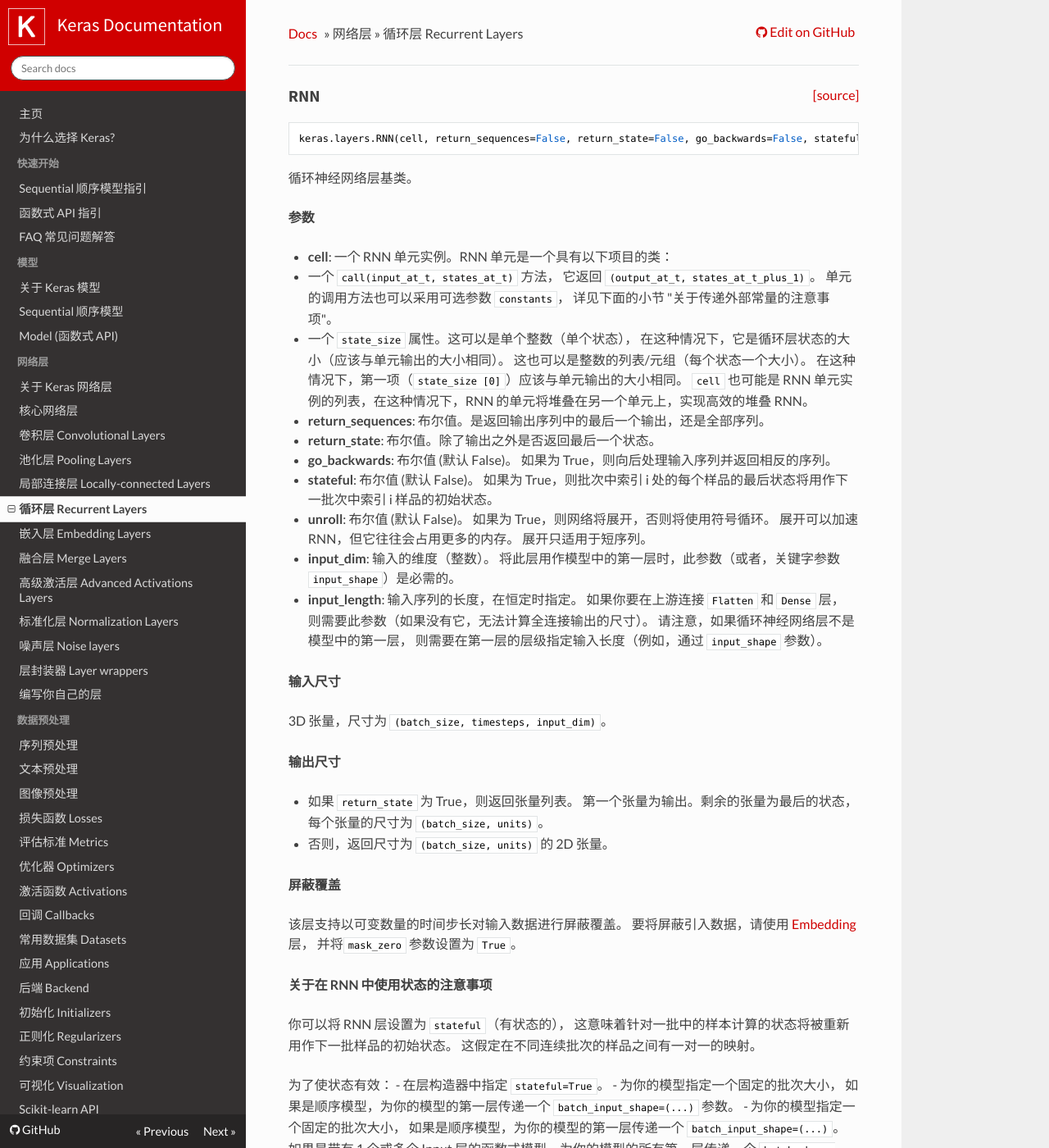
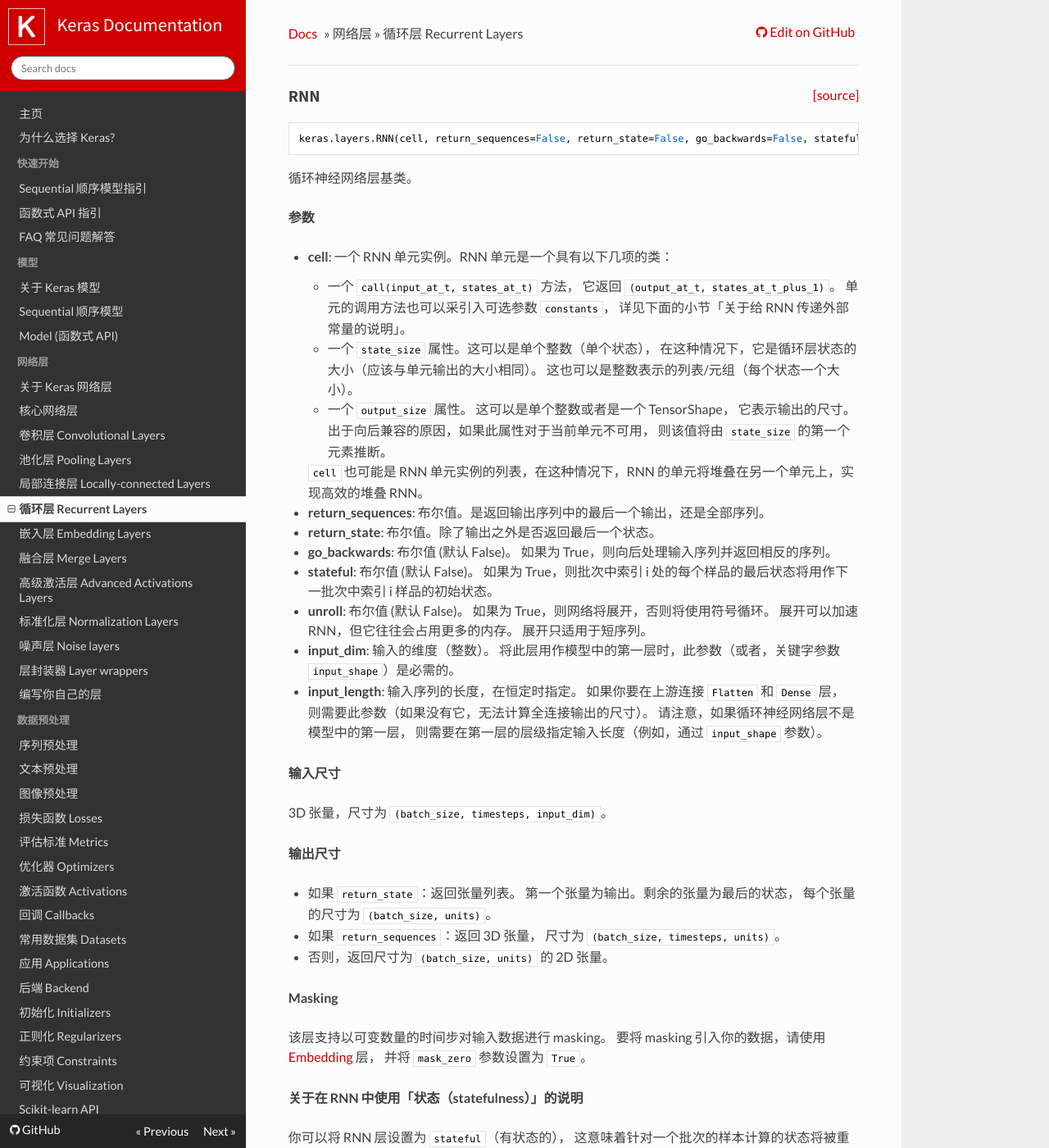
Before and after one commit to gaussic/keras-doc-zh, an MkDocs documentation site: the page built from sources/layers/recurrent.md, in a window 1280 px wide and 1400 px high. Shown: the whole window at 82% size. Built offline with MkDocs 1.6.1, drawn with Linux system fonts in a browser that asks for light colours; nearby versions of some CDN libraries; some web fonts are replaced; library files that are not in the unit come from our copies; some of the changed text lies outside the part shown.

Commit message:
update recurrent

````diff
--- a/sources/layers/recurrent.md
+++ b/sources/layers/recurrent.md
@@ -1,4 +1,4 @@
-<span style="float:right;">[[source]](https://github.com/keras-team/keras/blob/master/keras/layers/recurrent.py#L201)</span>
+<span style="float:right;">[[source]](https://github.com/keras-team/keras/blob/master/keras/layers/recurrent.py#L237)</span>
 ### RNN
 
 ```python
@@ -9,16 +9,20 @@
 
 __参数__
 
-- __cell__: 一个 RNN 单元实例。RNN 单元是一个具有以下项目的类：
-- 一个 `call(input_at_t, states_at_t)` 方法，
-它返回 `(output_at_t, states_at_t_plus_1)`。
-单元的调用方法也可以采用可选参数 `constants`，
-详见下面的小节 "关于传递外部常量的注意事项"。
-- 一个 `state_size` 属性。这可以是单个整数（单个状态），
-在这种情况下，它是循环层状态的大小（应该与单元输出的大小相同）。
-这也可以是整数的列表/元组（每个状态一个大小）。
-在这种情况下，第一项（`state_size [0]`）应该与单元输出的大小相同。
-`cell` 也可能是 RNN 单元实例的列表，在这种情况下，RNN 的单元将堆叠在另一个单元上，实现高效的堆叠 RNN。
+- __cell__: 一个 RNN 单元实例。RNN 单元是一个具有以下几项的类：
+    - 一个 `call(input_at_t, states_at_t)` 方法，
+      它返回 `(output_at_t, states_at_t_plus_1)`。
+      单元的调用方法也可以采引入可选参数 `constants`，
+      详见下面的小节「关于给 RNN 传递外部常量的说明」。
+    - 一个 `state_size` 属性。这可以是单个整数（单个状态），
+      在这种情况下，它是循环层状态的大小（应该与单元输出的大小相同）。
+      这也可以是整数表示的列表/元组（每个状态一个大小）。
+    - 一个 `output_size` 属性。 这可以是单个整数或者是一个 TensorShape，
+      它表示输出的尺寸。出于向后兼容的原因，如果此属性对于当前单元不可用，
+      则该值将由 `state_size` 的第一个元素推断。
+
+    `cell` 也可能是 RNN 单元实例的列表，在这种情况下，RNN 的单元将堆叠在另一个单元上，实现高效的堆叠 RNN。
+
 - __return_sequences__: 布尔值。是返回输出序列中的最后一个输出，还是全部序列。
 - __return_state__: 布尔值。除了输出之外是否返回最后一个状态。
 - __go_backwards__: 布尔值 (默认 False)。
@@ -43,21 +47,23 @@
 
 __输出尺寸__
 
-- 如果 `return_state` 为 True，则返回张量列表。
+- 如果 `return_state`：返回张量列表。
 第一个张量为输出。剩余的张量为最后的状态，
 每个张量的尺寸为 `(batch_size, units)`。
+- 如果 `return_sequences`：返回 3D 张量，
+尺寸为 `(batch_size, timesteps, units)`。
 - 否则，返回尺寸为 `(batch_size, units)` 的 2D 张量。
 
-__屏蔽覆盖__
+__Masking__
 
-该层支持以可变数量的时间步长对输入数据进行屏蔽覆盖。
-要将屏蔽引入数据，请使用 [Embedding](embeddings.md) 层，
-并将`mask_zero` 参数设置为 `True`。
+该层支持以可变数量的时间步对输入数据进行 masking。
+要将 masking 引入你的数据，请使用 [Embedding](embeddings.md) 层，
+并将 `mask_zero` 参数设置为 `True`。
 
-__关于在 RNN 中使用状态的注意事项__
+__关于在 RNN 中使用「状态（statefulness）」的说明__
 
 你可以将 RNN 层设置为 `stateful`（有状态的），
-这意味着针对一批中的样本计算的状态将被重新用作下一批样品的初始状态。
+这意味着针对一个批次的样本计算的状态将被重新用作下一批样本的初始状态。
 这假定在不同连续批次的样品之间有一对一的映射。
 
 为了使状态有效：
@@ -73,7 +79,7 @@
 
 要重置模型的状态，请在特定图层或整个模型上调用 `.reset_states()`。
 
-__关于指定 RNN 初始状态的注意事项__
+__关于指定 RNN 初始状态的说明__
 
 您可以通过使用关键字参数 `initial_state` 调用它们来符号化地指定 RNN 层的初始状态。
 `initial_state` 的值应该是表示 RNN 层初始状态的张量或张量列表。
@@ -81,7 +87,7 @@
 您可以通过调用带有关键字参数 `states` 的 `reset_states` 方法来数字化地指定 RNN 层的初始状态。
 `states` 的值应该是一个代表 RNN 层初始状态的 Numpy 数组或者 Numpy 数组列表。
 
-__关于给 RNN 传递外部常量的注意事项__
+__关于给 RNN 传递外部常量的说明__
 
 你可以使用 `RNN.__call__`（以及 `RNN.call`）的 `constants` 关键字参数将「外部」常量传递给单元。
 这要求 `cell.call` 方法接受相同的关键字参数 `constants`。
@@ -133,21 +139,22 @@
 
 ----
 
-<span style="float:right;">[[source]](https://github.com/keras-team/keras/blob/master/keras/layers/recurrent.py#L926)</span>
+<span style="float:right;">[[source]](https://github.com/keras-team/keras/blob/master/keras/layers/recurrent.py#L944)</span>
 ### SimpleRNN
 
 ```python
 keras.layers.SimpleRNN(units, activation='tanh', use_bias=True, kernel_initializer='glorot_uniform', recurrent_initializer='orthogonal', bias_initializer='zeros', kernel_regularizer=None, recurrent_regularizer=None, bias_regularizer=None, activity_regularizer=None, kernel_constraint=None, recurrent_constraint=None, bias_constraint=None, dropout=0.0, recurrent_dropout=0.0, return_sequences=False, return_state=False, go_backwards=False, stateful=False, unroll=False)
 ```
 
-完全连接的 RNN，其输出将被反馈到输入。
+全连接的 RNN，其输出将被反馈到输入。
 
 __参数__
 
 - __units__: 正整数，输出空间的维度。
 - __activation__: 要使用的激活函数
 (详见 [activations](../activations.md))。
-如果传入 None，则不使用激活函数
+默认：双曲正切（`tanh`）。
+如果传入 `None`，则不使用激活函数
 (即 线性激活：`a(x) = x`)。
 - __use_bias__: 布尔值，该层是否使用偏置向量。
 - __kernel_initializer__: `kernel` 权值矩阵的初始化器，
@@ -190,17 +197,17 @@
 
 ----
 
-<span style="float:right;">[[source]](https://github.com/keras-team/keras/blob/master/keras/layers/recurrent.py#L1426)</span>
+<span style="float:right;">[[source]](https://github.com/keras-team/keras/blob/master/keras/layers/recurrent.py#L1482)</span>
 ### GRU
 
 ```python
 keras.layers.GRU(units, activation='tanh', recurrent_activation='hard_sigmoid', use_bias=True, kernel_initializer='glorot_uniform', recurrent_initializer='orthogonal', bias_initializer='zeros', kernel_regularizer=None, recurrent_regularizer=None, bias_regularizer=None, activity_regularizer=None, kernel_constraint=None, recurrent_constraint=None, bias_constraint=None, dropout=0.0, recurrent_dropout=0.0, implementation=1, return_sequences=False, return_state=False, go_backwards=False, stateful=False, unroll=False, reset_after=False)
 ```
 
-门限循环单元网络 - Cho et al. 2014.
+门限循环单元网络（Gated Recurrent Unit） - Cho et al. 2014.
 
-有两种变体。默认的基于 1406.1078v3 并且在矩阵乘法之前将复位门应用于隐藏状态。
-另一种则是基于 1406.1078v1 并且顺序倒置。
+有两种变体。默认的是基于 1406.1078v3 的实现，同时在矩阵乘法之前将复位门应用于隐藏状态。
+另一种则是基于 1406.1078v1 的实现，它包括顺序倒置的操作。
 
 第二种变体与 CuDNNGRU(GPU-only) 兼容并且允许在 CPU 上进行推理。
 因此它对于 `kernel` 和 `recurrent_kernel` 有可分离偏置。
@@ -212,7 +219,7 @@
 - __activation__: 要使用的激活函数
 (详见 [activations](../activations.md))。
 默认：双曲正切 (`tanh`)。
-如果传入 None，则不使用激活函数
+如果传入 `None`，则不使用激活函数
 (即 线性激活：`a(x) = x`)。
 - __recurrent_activation__: 用于循环时间步的激活函数
 (详见 [activations](../activations.md))。
@@ -261,7 +268,8 @@
 如果为 True，则网络将展开，否则将使用符号循环。
 展开可以加速 RNN，但它往往会占用更多的内存。
 展开只适用于短序列。
-- __reset_after__: GRU 公约 (是否在矩阵乘法之前或者之后使用重置门)。
+- __reset_after__:
+- GRU 公约 (是否在矩阵乘法之前或者之后使用重置门)。
 False =「之前」(默认)，Ture =「之后」( CuDNN 兼容)。
 
 __参考文献__
@@ -273,24 +281,27 @@
 
 ----
 
-<span style="float:right;">[[source]](https://github.com/keras-team/keras/blob/master/keras/layers/recurrent.py#L1881)</span>
+<span style="float:right;">[[source]](https://github.com/keras-team/keras/blob/master/keras/layers/recurrent.py#L2034)</span>
 ### LSTM
 
 ```python
 keras.layers.LSTM(units, activation='tanh', recurrent_activation='hard_sigmoid', use_bias=True, kernel_initializer='glorot_uniform', recurrent_initializer='orthogonal', bias_initializer='zeros', unit_forget_bias=True, kernel_regularizer=None, recurrent_regularizer=None, bias_regularizer=None, activity_regularizer=None, kernel_constraint=None, recurrent_constraint=None, bias_constraint=None, dropout=0.0, recurrent_dropout=0.0, implementation=1, return_sequences=False, return_state=False, go_backwards=False, stateful=False, unroll=False)
 ```
 
-长短期记忆网络层 - Hochreiter 1997.
+长短期记忆网络层（Long Short-Term Memory） - Hochreiter 1997.
 
 __参数__
 
 - __units__: 正整数，输出空间的维度。
 - __activation__: 要使用的激活函数
 (详见 [activations](../activations.md))。
-如果传入 None，则不使用激活函数
+如果传入 `None`，则不使用激活函数
 (即 线性激活：`a(x) = x`)。
 - __recurrent_activation__: 用于循环时间步的激活函数
 (详见 [activations](../activations.md))。
+默认：分段线性近似 sigmoid (`hard_sigmoid`)。
+如果传入 `None`，则不使用激活函数
+(即 线性激活：`a(x) = x`)。
 - __use_bias__: 布尔值，该层是否使用偏置向量。
 - __kernel_initializer__: `kernel` 权值矩阵的初始化器，
 用于输入的线性转换
@@ -347,14 +358,14 @@
 
 ----
 
-<span style="float:right;">[[source]](https://github.com/keras-team/keras/blob/master/keras/layers/convolutional_recurrent.py#L169)</span>
+<span style="float:right;">[[source]](https://github.com/keras-team/keras/blob/master/keras/layers/convolutional_recurrent.py#L788)</span>
 ### ConvLSTM2D
 
 ```python
 keras.layers.ConvLSTM2D(filters, kernel_size, strides=(1, 1), padding='valid', data_format=None, dilation_rate=(1, 1), activation='tanh', recurrent_activation='hard_sigmoid', use_bias=True, kernel_initializer='glorot_uniform', recurrent_initializer='orthogonal', bias_initializer='zeros', unit_forget_bias=True, kernel_regularizer=None, recurrent_regularizer=None, bias_regularizer=None, activity_regularizer=None, kernel_constraint=None, recurrent_constraint=None, bias_constraint=None, return_sequences=False, go_backwards=False, stateful=False, dropout=0.0, recurrent_dropout=0.0)
 ```
 
-卷积 LSTM.
+卷积 LSTM。
 
 它类似于 LSTM 层，但输入变换和循环变换都是卷积的。
 
@@ -362,20 +373,20 @@
 
 - __filters__: 整数，输出空间的维度
 （即卷积中滤波器的输出数量）。
-- __kernel_size__: 一个整数，或者单个整数表示的元组或列表，
-指明 1D 卷积窗口的长度。
-- __strides__: 一个整数，或者单个整数表示的元组或列表，
+- __kernel_size__: 一个整数，或者 n 个整数表示的元组或列表，
+指明卷积窗口的维度。
+- __strides__: 一个整数，或者 n 个整数表示的元组或列表，
 指明卷积的步长。
 指定任何 stride 值 != 1 与指定 `dilation_rate` 值 != 1 两者不兼容。
 - __padding__: `"valid"` 或 `"same"` 之一 (大小写敏感)。
 - __data_format__: 字符串，
 `channels_last` (默认) 或 `channels_first` 之一。
 输入中维度的顺序。
-`channels_last` 对应输入尺寸为 `(batch, height, width, channels)`，
-`channels_first` 对应输入尺寸为 `(batch, channels, height, width)`。
+`channels_last` 对应输入尺寸为 `(batch, time, ..., channels)`，
+`channels_first` 对应输入尺寸为 `(batch, time, channels, ...)`。
 它默认为从 Keras 配置文件 `~/.keras/keras.json` 中
 找到的 `image_data_format` 值。
-如果你从未设置它，将使用 "channels_last"。
+如果你从未设置它，将使用 `"channels_last"`。
 - __dilation_rate__: 一个整数，或 n 个整数的元组/列表，指定用于膨胀卷积的膨胀率。
 目前，指定任何 `dilation_rate` 值 != 1 与指定 stride 值 != 1 两者不兼容。
 - __activation__: 要使用的激活函数
@@ -425,29 +436,22 @@
 __输入尺寸__
 
 - 如果 data_format='channels_first'，
-返回 5D 张量，尺寸为：
+输入 5D 张量，尺寸为：
 `(samples,time, channels, rows, cols)`。
 - 如果 data_format='channels_last'，
-返回 5D 张量，尺寸为：
+输入 5D 张量，尺寸为：
 `(samples,time, rows, cols, channels)`。
 
 __输出尺寸__
 
 - 如果 `return_sequences`，
-- 如果 data_format='channels_first'，
-返回 5D 张量，尺寸为：
-`(samples, time, filters, output_row, output_col)`。
-- 如果 data_format='channels_last'，
-返回 5D 张量，尺寸为：
-`(samples, time, output_row, output_col, filters)`。
+    - 如果 data_format='channels_first'，返回 5D 张量，尺寸为：`(samples, time, filters, output_row, output_col)`。
+    - 如果 data_format='channels_last'，返回 5D 张量，尺寸为：`(samples, time, output_row, output_col, filters)`。
 - 否则，
-- 如果 data_format ='channels_first'，
-返回 4D 张量，尺寸为：
-`(samples, filters, output_row, output_col)`。
-- 如果 data_format='channels_last'，
-返回 4D 张量，尺寸为：
-`(samples, output_row, output_col, filters)`。
-o_row 和 o_col 依赖于过滤器的尺寸和填充。
+    - 如果 data_format ='channels_first'，返回 4D 张量，尺寸为：`(samples, filters, output_row, output_col)`。
+    - 如果 data_format='channels_last'，返回 4D 张量，尺寸为：`(samples, output_row, output_col, filters)`。
+
+o_row 和 o_col 取决于 filter 和 padding 的尺寸。
 
 __异常__
 
@@ -456,13 +460,12 @@
 __参考文献__
 
 - [Convolutional LSTM Network: A Machine Learning Approach for
-Precipitation Nowcasting](http://arxiv.org/abs/1506.04214v1)
-
+Precipitation Nowcasting](http://arxiv.org/abs/1506.04214v1)。
 当前的实现不包括单元输出的反馈回路。
 
 ----
 
-<span style="float:right;">[[source]](https://github.com/keras-team/keras/blob/master/keras/layers/recurrent.py#L768)</span>
+<span style="float:right;">[[source]](https://github.com/keras-team/keras/blob/master/keras/layers/recurrent.py#L779)</span>
 ### SimpleRNNCell
 
 ```python
@@ -506,11 +510,11 @@
 
 ----
 
-<span style="float:right;">[[source]](https://github.com/keras-team/keras/blob/master/keras/layers/recurrent.py#L1138)</span>
+<span style="float:right;">[[source]](https://github.com/keras-team/keras/blob/master/keras/layers/recurrent.py#L1163)</span>
 ### GRUCell
 
 ```python
-keras.layers.GRUCell(units, activation='tanh', recurrent_activation='hard_sigmoid', use_bias=True, kernel_initializer='glorot_uniform', recurrent_initializer='orthogonal', bias_initializer='zeros', kernel_regularizer=None, recurrent_regularizer=None, bias_regularizer=None, kernel_constraint=None, recurrent_constraint=None, bias_constraint=None, dropout=0.0, recurrent_dropout=0.0, implementation=1)
+keras.layers.GRUCell(units, activation='tanh', recurrent_activation='hard_sigmoid', use_bias=True, kernel_initializer='glorot_uniform', recurrent_initializer='orthogonal', bias_initializer='zeros', kernel_regularizer=None, recurrent_regularizer=None, bias_regularizer=None, kernel_constraint=None, recurrent_constraint=None, bias_constraint=None, dropout=0.0, recurrent_dropout=0.0, implementation=1, reset_after=False)
 ```
 
 GRU 层的单元类。
@@ -520,10 +524,14 @@
 - __units__: 正整数，输出空间的维度。
 - __activation__: 要使用的激活函数
 (详见 [activations](../activations.md))。
-如果传入 None，则不使用激活函数
+默认：双曲正切 (`tanh`)。
+如果传入 `None`，则不使用激活函数
 (即 线性激活：`a(x) = x`)。
 - __recurrent_activation__: 用于循环时间步的激活函数
 (详见 [activations](../activations.md))。
+默认：分段线性近似 sigmoid (`hard_sigmoid`)。
+如果传入 `None`，则不使用激活函数
+(即 线性激活：`a(x) = x`)。
 - __use_bias__: 布尔值，该层是否使用偏置向量。
 - __kernel_initializer__: `kernel` 权值矩阵的初始化器，
 用于输入的线性转换
@@ -553,10 +561,17 @@
 模式 1 将把它的操作结构化为更多的小的点积和加法操作，
 而模式 2 将把它们分批到更少，更大的操作中。
 这些模式在不同的硬件和不同的应用中具有不同的性能配置文件。
+- __reset_after__:
+- GRU 公约 (是否在矩阵乘法之前或者之后使用重置门)。
+False = "before" (默认)，Ture = "after" ( CuDNN 兼容)。
+- __reset_after__: GRU convention (whether to apply reset gate after or
+before matrix multiplication). False = "before" (default),
+True = "after" (CuDNN compatible).
+
 
 ----
 
-<span style="float:right;">[[source]](https://github.com/keras-team/keras/blob/master/keras/layers/recurrent.py#L1617)</span>
+<span style="float:right;">[[source]](https://github.com/keras-team/keras/blob/master/keras/layers/recurrent.py#L1756)</span>
 ### LSTMCell
 
 ```python
@@ -570,10 +585,12 @@
 - __units__: 正整数，输出空间的维度。
 - __activation__: 要使用的激活函数
 (详见 [activations](../activations.md))。
-如果传入 None，则不使用激活函数
+默认：双曲正切（`tanh`）。
+如果传入 `None`，则不使用激活函数
 (即 线性激活：`a(x) = x`)。
 - __recurrent_activation__: 用于循环时间步的激活函数
 (详见 [activations](../activations.md))。
+默认：分段线性近似 sigmoid (`hard_sigmoid`)。
 - __use_bias__: 布尔值，该层是否使用偏置向量。
 - __kernel_initializer__: `kernel` 权值矩阵的初始化器，
 用于输入的线性转换
@@ -607,37 +624,6 @@
 模式 1 将把它的操作结构化为更多的小的点积和加法操作，
 而模式 2 将把它们分批到更少，更大的操作中。
 这些模式在不同的硬件和不同的应用中具有不同的性能配置文件。
-
-----
-
-<span style="float:right;">[[source]](https://github.com/keras-team/keras/blob/master/keras/layers/recurrent.py#L25)</span>
-### StackedRNNCells
-
-```python
-keras.layers.StackedRNNCells(cells)
-```
-
-允许将一堆 RNN 单元表现为一个单元的封装器。
-
-用于实现高效堆叠的 RNN。
-
-__参数__
-
-- __cells__: RNN 单元实例的列表。
-
-__例子__
-
-
-```python
-cells = [
-    keras.layers.LSTMCell(output_dim),
-    keras.layers.LSTMCell(output_dim),
-    keras.layers.LSTMCell(output_dim),
-]
-
-inputs = keras.Input((timesteps, input_dim))
-x = keras.layers.RNN(cells)(inputs)
-```
 
 ----
 
@@ -686,7 +672,7 @@
 
 ----
 
-<span style="float:right;">[[source]](https://github.com/keras-team/keras/blob/master/keras/layers/cudnn_recurrent.py#L324)</span>
+<span style="float:right;">[[source]](https://github.com/keras-team/keras/blob/master/keras/layers/cudnn_recurrent.py#L328)</span>
 ### CuDNNLSTM
 
 ```python
````
Also changed, not shown: other parts of sources/layers/recurrent.md (+2 -1 lines).
